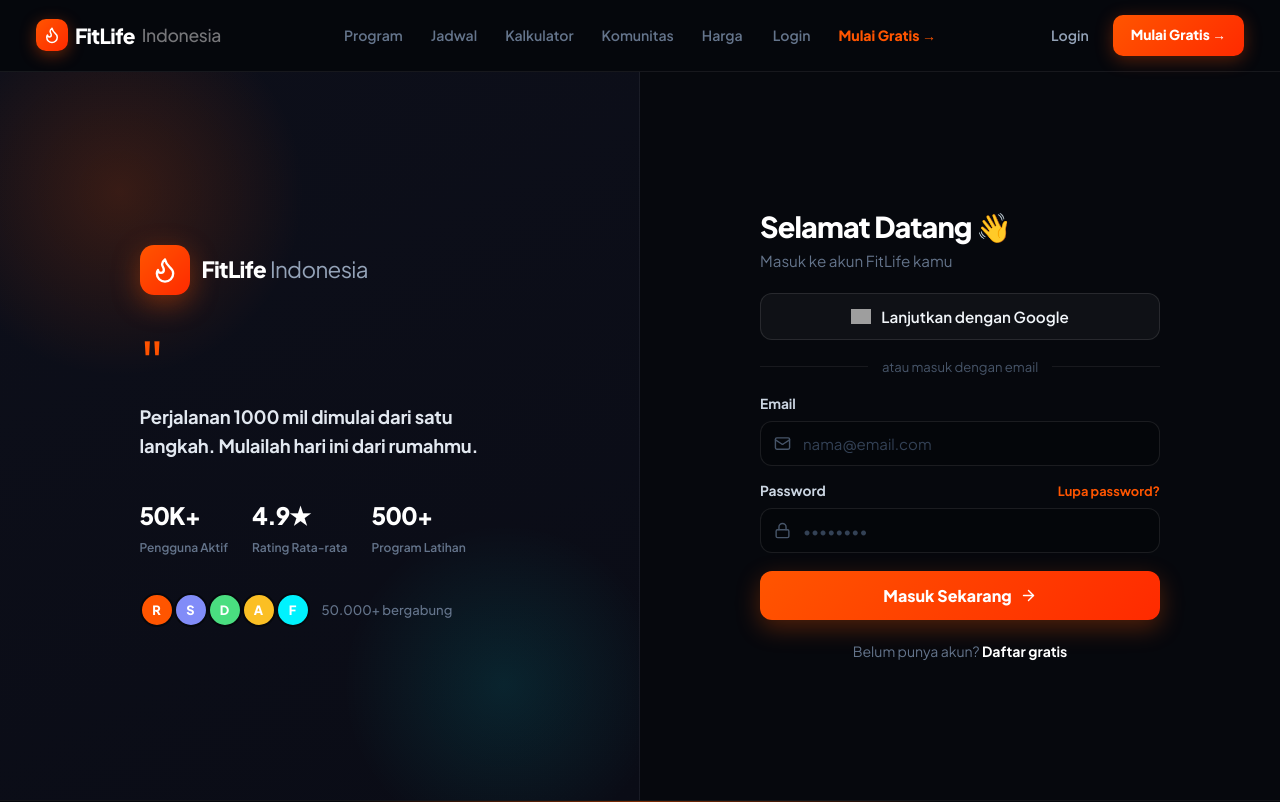
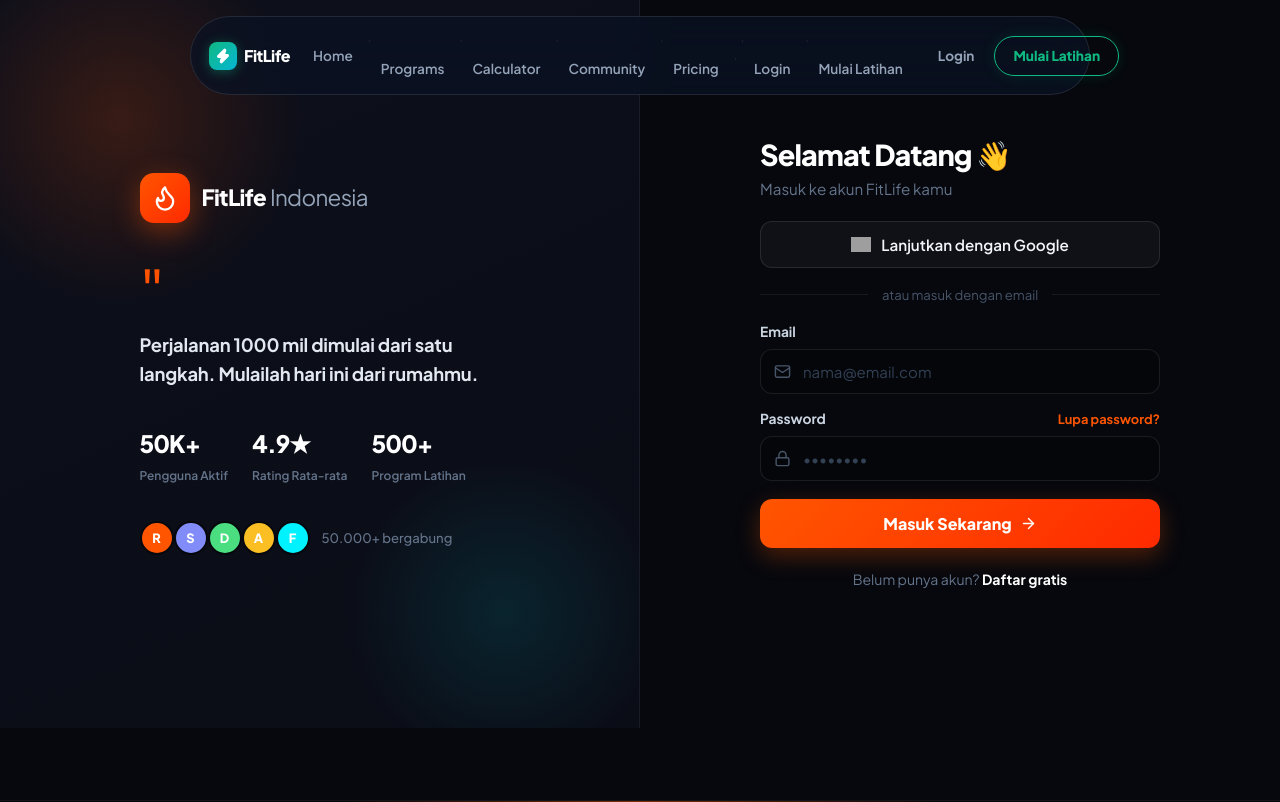
Before and after one commit to eellyaaviolyn-web/latihan-rumahan, a React (Vite) app: page /login in a window 1280 px wide. Shown: the top 802 px of the page. Built offline with nearby package versions, Linux system fonts and the light colour scheme; grey boxes are pictures that could not be loaded.

Commit message:
✨ feat: Navbar floating pill glassmorphism (Mulai Latihan emerald) + Beranda matching mockup

```diff
--- a/src/App.css
+++ b/src/App.css
@@ -88,7 +88,7 @@ button:focus-visible, a:focus-visible { outline: 2px solid rgba(255,85,0,0.6); o
 ::-webkit-scrollbar-thumb:hover { background: var(--orange); }
 
 /* Page Layout */
-.page-container { padding-top: 72px; min-height: 100vh; }
+.page-container { padding-top: 0; min-height: 100vh; }
 
 @media (max-width: 640px) { .container { padding: 0 18px; } }
 @media (prefers-reduced-motion: reduce) {
--- a/src/components/Navbar.jsx
+++ b/src/components/Navbar.jsx
@@ -1,36 +1,38 @@
 import { useState, useEffect } from 'react';
-import { Link, NavLink, useNavigate } from 'react-router-dom';
-import { Flame, Menu, X, LogOut } from 'lucide-react';
+import { Link, NavLink, useNavigate, useLocation } from 'react-router-dom';
+import { Zap, Menu, X, LogOut } from 'lucide-react';
 import styles from './Navbar.module.css';
 
 const LINKS = [
-  { to: '/program',    label: 'Program'    },
-  { to: '/jadwal',     label: 'Jadwal'     },
-  { to: '/kalkulator', label: 'Kalkulator' },
-  { to: '/komunitas',  label: 'Komunitas'  },
-  { to: '/harga',      label: 'Harga'      },
+  { to: '/',           label: 'Home'       },
+  { to: '/program',    label: 'Programs'   },
+  { to: '/kalkulator', label: 'Calculator' },
+  { to: '/komunitas',  label: 'Community'  },
+  { to: '/harga',      label: 'Pricing'    },
 ];
 
 export default function Navbar() {
-  const [open, setOpen] = useState(false);
-  const [user, setUser] = useState(null);
-  const navigate = useNavigate();
-
+  const [open, setOpen]   = useState(false);
+  const [user, setUser]   = useState(null);
+  const [scrolled, setScrolled] = useState(false);
+  const navigate  = useNavigate();
+  const location  = useLocation();
   const close = () => setOpen(false);
 
   useEffect(() => {
     const checkUser = () => {
-      const storedUser = localStorage.getItem('fitlife_user');
-      if (storedUser) {
-        setUser(JSON.parse(storedUser));
-      } else {
-        setUser(null);
-      }
+      const s = localStorage.getItem('fitlife_user');
+      setUser(s ? JSON.parse(s) : null);
     };
     checkUser();
-    // Biar navbar update otomatis setelah login tanpa refresh manual
     window.addEventListener('storage', checkUser);
     return () => window.removeEventListener('storage', checkUser);
+  }, []);
+
+  useEffect(() => {
+    const onScroll = () => setScrolled(window.scrollY > 20);
+    window.addEventListener('scroll', onScroll);
+    return () => window.removeEventListener('scroll', onScroll);
   }, []);
 
   const handleLogout = () => {
@@ -40,44 +42,42 @@ export default function Navbar() {
   };
 
   return (
-    <nav className={styles.nav}>
-      <div className={styles.inner}>
+    <header className={styles.header}>
+      <nav className={`${styles.pill} ${scrolled ? styles.pillScrolled : ''}`}>
 
-        {/* Logo */}
+        {/* ── Logo ── */}
         <Link to="/" className={styles.logo} onClick={close}>
-          <span className={styles.flameWrap}>
-            <Flame size={18} className={styles.flameIcon} />
-          </span>
+          <span className={styles.logoIcon}><Zap size={16} fill="white" color="white" /></span>
           <span className={styles.logoTxt}>FitLife</span>
-          <span className={styles.logoSub}>Indonesia</span>
         </Link>
 
-        {/* Center Links */}
+        {/* ── Center Links (desktop) ── */}
         <ul className={`${styles.links} ${open ? styles.linksOpen : ''}`}>
           {LINKS.map(({ to, label }) => (
             <li key={label}>
-              <NavLink to={to}
+              <NavLink
+                to={to}
+                end={to === '/'}
                 className={({ isActive }) =>
-                  isActive && to !== '/'
-                    ? `${styles.link} ${styles.linkActive}`
-                    : styles.link
+                  isActive ? `${styles.link} ${styles.linkActive}` : styles.link
                 }
-                onClick={close} end={to === '/'}>
+                onClick={close}>
                 {label}
               </NavLink>
             </li>
           ))}
-          {/* Mobile-only auth links */}
+
+          {/* Mobile-only auth */}
           {!user && (
             <>
-              <li className={styles.mobileAuthDivider} />
-              <li><Link to="/login" className={styles.link} onClick={close}>Login</Link></li>
-              <li><Link to="/register" className={`${styles.link} ${styles.mobileStartBtn}`} onClick={close}>Mulai Gratis →</Link></li>
+              <li className={styles.mobileDivider} />
+              <li><Link to="/login"    className={styles.link} onClick={close}>Login</Link></li>
+              <li><Link to="/register" className={`${styles.link} ${styles.mobileGreen}`} onClick={close}>Mulai Latihan</Link></li>
             </>
           )}
           {user && (
             <>
-              <li className={styles.mobileAuthDivider} />
+              <li className={styles.mobileDivider} />
               <li>
                 <button onClick={() => { handleLogout(); close(); }} className={`${styles.link} ${styles.mobileLogout}`}>
                   Keluar dari akun
@@ -87,42 +87,33 @@ export default function Navbar() {
           )}
         </ul>
 
-        {/* Right Actions */}
+        {/* ── Right: CTA / User ── */}
         <div className={styles.actions}>
           {user ? (
-            <div style={{ display: 'flex', alignItems: 'center', gap: '16px' }}>
-              <div style={{ display: 'flex', alignItems: 'center', gap: '8px', color: '#fff', fontSize: '0.9rem', fontWeight: 'bold' }}>
-                <div style={{ width: '34px', height: '34px', borderRadius: '50%', background: 'linear-gradient(135deg, #FF5500, #FF2A00)', display: 'flex', alignItems: 'center', justifyContent: 'center', textTransform: 'uppercase', overflow: 'hidden' }}>
-                  {user.picture ? (
-                    <img src={user.picture} alt={user.name} style={{ width: '100%', height: '100%', objectFit: 'cover' }} referrerPolicy="no-referrer" />
-                  ) : (
-                    user.name?.charAt(0) || user.email?.charAt(0) || 'U'
-                  )}
-                </div>
-                {user.name || user.email?.split('@')[0]}
+            <div className={styles.userRow}>
+              <div className={styles.avatar}>
+                {user.picture
+                  ? <img src={user.picture} alt={user.name} referrerPolicy="no-referrer" />
+                  : <span>{user.name?.charAt(0) || 'U'}</span>}
               </div>
-              <button onClick={handleLogout} className={styles.loginBtn} style={{ background: 'transparent', border: 'none', cursor: 'pointer', display: 'flex', alignItems: 'center', gap: '5px' }}>
-                <LogOut size={16} /> Keluar
+              <span className={styles.userName}>{user.name?.split(' ')[0]}</span>
+              <button onClick={handleLogout} className={styles.logoutBtn} title="Keluar">
+                <LogOut size={15} />
               </button>
             </div>
           ) : (
             <>
-              <Link to="/login" className={styles.loginBtn} onClick={close}>Login</Link>
-              <Link to="/program" className={styles.startBtn} onClick={close}>
-                Mulai Gratis →
-              </Link>
+              <Link to="/login" className={styles.loginLink}>Login</Link>
+              <Link to="/register" className={styles.ctaBtn}>Mulai Latihan</Link>
             </>
           )}
         </div>
 
-        {/* Hamburger */}
-        <button className={styles.burger} type="button"
-          onClick={() => setOpen(p => !p)}
-          aria-label={open ? 'Tutup menu' : 'Buka menu'}>
+        {/* ── Hamburger ── */}
+        <button className={styles.burger} onClick={() => setOpen(p => !p)} type="button">
           {open ? <X size={20} /> : <Menu size={20} />}
         </button>
-
-      </div>
-    </nav>
+      </nav>
+    </header>
   );
 }
--- a/src/components/Navbar.module.css
+++ b/src/components/Navbar.module.css
@@ -1,141 +1,239 @@
-.nav {
-  position: fixed; top: 0; left: 0; width: 100%; height: 72px;
-  background: rgba(6,8,13,.70);
-  border-bottom: 1px solid rgba(255,255,255,.07);
+/* ── Sticky header wrapper ── */
+.header {
+  position: fixed;
+  top: 0;
+  left: 0;
+  right: 0;
   z-index: 1000;
-  backdrop-filter: blur(28px);
-  -webkit-backdrop-filter: blur(28px);
+  display: flex;
+  justify-content: center;
+  padding: 16px 20px 0;
+  pointer-events: none;
 }
 
-/* 3-column grid layout */
-.inner {
-  max-width: 1280px; margin: 0 auto;
-  padding: 0 36px; height: 100%;
-  display: grid;
-  grid-template-columns: 1fr auto 1fr;
+/* ── Floating pill ── */
+.pill {
+  pointer-events: all;
+  display: flex;
   align-items: center;
-  gap: 20px;
+  gap: 0;
+  width: 100%;
+  max-width: 900px;
+  background: rgba(10, 18, 35, 0.75);
+  border: 1px solid rgba(255,255,255,0.1);
+  border-radius: 99px;
+  padding: 8px 12px 8px 18px;
+  backdrop-filter: blur(20px);
+  -webkit-backdrop-filter: blur(20px);
+  transition: background 0.3s, box-shadow 0.3s;
+}
+.pillScrolled {
+  background: rgba(10, 18, 35, 0.92);
+  box-shadow: 0 8px 40px rgba(0,0,0,0.5), 0 0 0 1px rgba(255,255,255,0.05);
 }
 
 /* ── Logo ── */
 .logo {
-  display: flex; align-items: center; gap: 7px;
-  text-decoration: none; justify-self: start;
+  display: flex;
+  align-items: center;
+  gap: 7px;
+  text-decoration: none;
+  flex-shrink: 0;
+  margin-right: 10px;
 }
-.flameWrap {
-  width: 32px; height: 32px; border-radius: 10px;
-  background: linear-gradient(135deg, #FF5500, #FF2A00);
+.logoIcon {
+  width: 28px; height: 28px;
+  border-radius: 8px;
+  background: linear-gradient(135deg, #10B981, #06B6D4);
   display: flex; align-items: center; justify-content: center;
-  box-shadow: 0 4px 16px rgba(255,85,0,.38);
+  box-shadow: 0 2px 12px rgba(16,185,129,0.4);
+}
+.logoTxt {
+  font-size: 1rem;
+  font-weight: 900;
+  color: #fff;
+  letter-spacing: -0.03em;
+}
+
+/* ── Nav links ── */
+.links {
+  display: flex;
+  align-items: center;
+  list-style: none;
+  margin: 0;
+  padding: 0;
+  gap: 2px;
+  flex: 1;
+  justify-content: center;
+}
+.link {
+  display: block;
+  padding: 7px 13px;
+  border-radius: 99px;
+  font-size: 0.85rem;
+  font-weight: 600;
+  color: #94A3B8;
+  text-decoration: none;
+  transition: color 0.2s, background 0.2s;
+  background: transparent;
+  border: none;
+  cursor: pointer;
+  font-family: inherit;
+  white-space: nowrap;
+}
+.link:hover { color: #fff; background: rgba(255,255,255,0.06); }
+.linkActive  { color: #fff !important; background: rgba(255,255,255,0.08) !important; }
+
+/* separator between links on desktop */
+.links li + li::before {
+  content: '·';
+  color: rgba(255,255,255,0.15);
+  margin-right: 2px;
+  font-size: 0.7rem;
+  pointer-events: none;
+}
+
+/* ── Right actions ── */
+.actions {
+  display: flex;
+  align-items: center;
+  gap: 8px;
+  flex-shrink: 0;
+  margin-left: 10px;
+}
+.loginLink {
+  font-size: 0.85rem;
+  font-weight: 700;
+  color: #94A3B8;
+  text-decoration: none;
+  padding: 7px 12px;
+  border-radius: 99px;
+  transition: color 0.2s, background 0.2s;
+}
+.loginLink:hover { color: #fff; background: rgba(255,255,255,0.06); }
+
+/* "Mulai Latihan" CTA */
+.ctaBtn {
+  display: inline-flex;
+  align-items: center;
+  padding: 8px 18px;
+  border-radius: 99px;
+  border: 1.5px solid #10B981;
+  color: #10B981;
+  font-size: 0.85rem;
+  font-weight: 800;
+  text-decoration: none;
+  transition: all 0.2s;
+  background: transparent;
+  white-space: nowrap;
+  box-shadow: 0 0 14px rgba(16,185,129,0.15);
+}
+.ctaBtn:hover {
+  background: rgba(16,185,129,0.12);
+  color: #fff;
+  border-color: #06B6D4;
+  box-shadow: 0 0 24px rgba(16,185,129,0.35);
+}
+
+/* ── User state ── */
+.userRow {
+  display: flex;
+  align-items: center;
+  gap: 8px;
+}
+.avatar {
+  width: 32px; height: 32px;
+  border-radius: 50%;
+  background: linear-gradient(135deg, #10B981, #06B6D4);
+  display: flex; align-items: center; justify-content: center;
+  overflow: hidden;
+  font-size: 0.75rem;
+  font-weight: 900;
+  color: #fff;
   flex-shrink: 0;
 }
-.flameIcon { color: #fff; }
-.logoTxt {
-  font-size: 1.3rem; font-weight: 900; color: #FFFFFF;
-  letter-spacing: -0.03em;
-}
-.logoSub {
-  font-size: 1.1rem; font-weight: 500; color: rgba(255,255,255,.45);
-  letter-spacing: -0.02em;
-}
-
-/* ── Center Links ── */
-.links {
-  display: flex; align-items: center; gap: 2px;
-  list-style: none; margin: 0; padding: 0;
-}
-.link {
-  display: block; color: #64748B; text-decoration: none;
-  font-size: 0.88rem; font-weight: 600;
-  padding: 7px 13px; border-radius: 9px;
-  transition: color .2s, background .2s;
+.avatar img { width: 100%; height: 100%; object-fit: cover; }
+.userName {
+  font-size: 0.85rem;
+  font-weight: 700;
+  color: #fff;
+  max-width: 80px;
+  overflow: hidden;
+  text-overflow: ellipsis;
   white-space: nowrap;
 }
-.link:hover { color: #E2E8F0; background: rgba(255,255,255,.06); }
-.linkActive { color: #FF5500 !important; }
+.logoutBtn {
+  background: transparent;
+  border: none;
+  cursor: pointer;
+  color: #64748B;
+  display: flex; align-items: center;
+  padding: 4px;
+  transition: color 0.2s;
+}
+.logoutBtn:hover { color: #F87171; }
 
-/* ── Right Actions ── */
-.actions {
-  display: flex; align-items: center; gap: 10px;
-  justify-self: end;
+/* ── Hamburger ── */
+.burger {
+  display: none;
+  background: transparent;
+  border: none;
+  cursor: pointer;
+  color: #94A3B8;
+  padding: 6px;
+  border-radius: 8px;
+  transition: color 0.2s, background 0.2s;
+  flex-shrink: 0;
+  margin-left: 6px;
 }
-.loginBtn {
-  color: #94A3B8; font-size: 0.88rem; font-weight: 600;
-  padding: 8px 14px; border-radius: 9px; text-decoration: none;
-  transition: color .2s;
-}
-.loginBtn:hover { color: #E2E8F0; }
-
-.startBtn {
-  display: inline-flex; align-items: center;
-  background: linear-gradient(135deg, #FF5500, #FF2A00);
-  color: #fff; border-radius: 10px; padding: 9px 18px;
-  font-size: 0.86rem; font-weight: 800; text-decoration: none;
-  box-shadow: 0 4px 18px rgba(255,85,0,.32);
-  transition: transform .2s, box-shadow .2s;
-  white-space: nowrap;
-}
-.startBtn:hover { transform: translateY(-1px); box-shadow: 0 8px 26px rgba(255,85,0,.48); }
-
-/* ── Burger ── */
-.burger {
-  display: none; grid-column: 4;
-  background: rgba(255,255,255,.06);
-  border: 1px solid rgba(255,255,255,.10);
-  border-radius: 9px; color: #fff; cursor: pointer;
-  padding: 8px; align-items: center; justify-content: center;
-  transition: background .2s;
-}
-.burger:hover { background: rgba(255,255,255,.12); }
+.burger:hover { color: #fff; background: rgba(255,255,255,0.06); }
 
 /* ── Mobile ── */
 @media (max-width: 900px) {
-  .inner {
-    grid-template-columns: 1fr auto auto;
-    padding: 0 20px;
+  .header { padding: 12px 16px 0; }
+
+  .pill {
+    border-radius: 20px;
+    flex-wrap: wrap;
+    padding: 10px 14px;
   }
+  .pillScrolled { border-radius: 20px; }
+
   .links {
     display: none;
-    position: absolute; top: 72px; left: 0; width: 100%;
-    background: rgba(6,8,13,.97);
-    backdrop-filter: blur(28px);
-    flex-direction: column; align-items: stretch;
-    padding: 12px 18px 18px; gap: 3px;
-    border-bottom: 1px solid rgba(255,255,255,.07);
-    animation: slideDown .22s ease;
+    flex-direction: column;
+    align-items: flex-start;
+    width: 100%;
+    gap: 2px;
+    padding: 10px 0 4px;
+    border-top: 1px solid rgba(255,255,255,0.07);
+    margin-top: 10px;
   }
   .linksOpen { display: flex; }
-  .link { font-size: 1rem; padding: 12px 16px; }
+  .links li::before { display: none !important; }
+
   .actions { display: none; }
-  .burger { display: flex; }
+  .burger   { display: flex; margin-left: auto; }
+
+  .link { width: 100%; padding: 9px 14px; border-radius: 10px; }
+
+  .mobileDivider {
+    height: 1px;
+    background: rgba(255,255,255,0.07);
+    width: 100%;
+    margin: 4px 0;
+    pointer-events: none;
+  }
+  .mobileGreen { color: #10B981 !important; font-weight: 800 !important; }
+  .mobileLogout {
+    color: #F87171 !important;
+    background: transparent;
+    font-family: inherit;
+    text-align: left;
+    width: 100%;
+  }
 }
 
 @media (max-width: 640px) {
-  .logoSub { display: none; }
+  .logoTxt { font-size: 0.95rem; }
 }
-
-@keyframes slideDown {
-  from { opacity: 0; transform: translateY(-8px); }
-  to   { opacity: 1; transform: translateY(0); }
-}
-
-/* Mobile auth extras */
-.mobileAuthDivider {
-  height: 1px;
-  background: rgba(255,255,255,0.07);
-  margin: 6px 0;
-  pointer-events: none;
-}
-.mobileStartBtn {
-  color: #FF5500 !important;
-  font-weight: 800 !important;
-}
-.mobileLogout {
-  width: 100%;
-  background: transparent;
-  border: none;
-  text-align: left;
-  font-family: inherit;
-  cursor: pointer;
-  color: #F87171 !important;
-}
```
